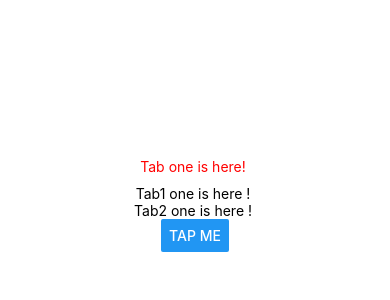
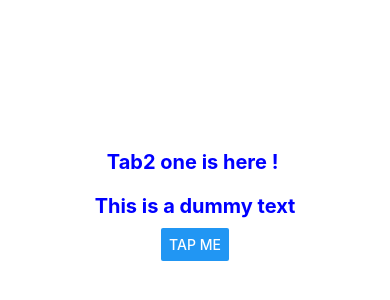
Before and after one commit to akshatdwi7/BetaApp, a React Native app: screen / in a window 390 px wide. Shown: the part 222-522 px from the top of the page. Built offline with nearby package versions, Linux system fonts and the light colour scheme.

Commit message:
dummy text

```diff
--- a/App.js
+++ b/App.js
@@ -4,9 +4,10 @@ import { StyleSheet, Text, View, Button } from "react-native";
 export default function App() {
   return (
     <View style={styles.container}>
-      <Text style={{ color: "red", margin: 10 }}>Tab one is here! </Text>
-      <Text>Tab1 one is here ! </Text>
-      <Text>Tab2 one is here ! </Text>
+      <View>
+        <Text style={styles.dummyText}>Tab2 one is here ! </Text>
+      </View>
+      <Text style={styles.dummyText}>This is a dummy text</Text>
       <Button title="tap me" />
 
       <StatusBar style="auto" />
@@ -21,4 +22,10 @@ const styles = StyleSheet.create({
     alignItems: "center",
     justifyContent: "center",
   },
+  dummyText: {
+    color: "blue",
+    fontSize: 20,
+    fontWeight: "bold",
+    margin: 10,
+  },
 });
```
